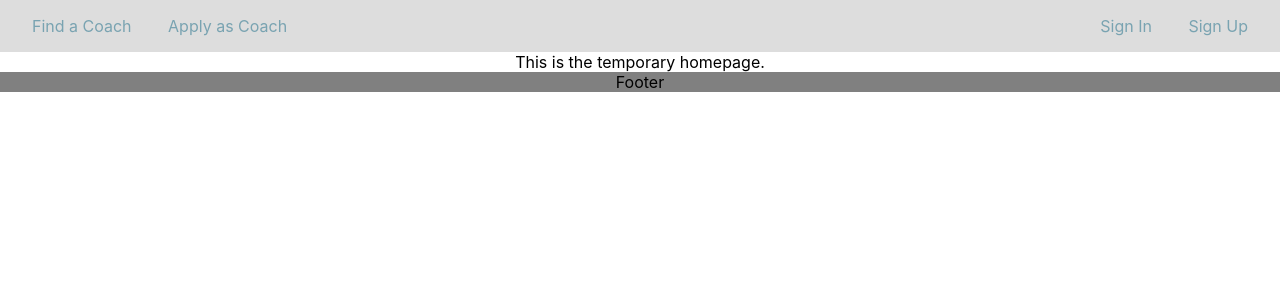
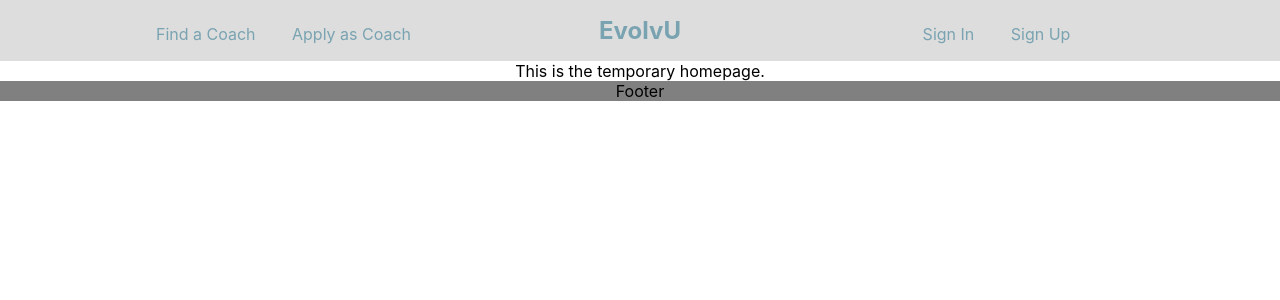
Before and after one commit to BU-Spark/se-evolvu-app, a React (Create React App) app: page / in a window 1280 px wide. Shown: the top 300 px of the page. Built offline with nearby package versions, Linux system fonts and the light colour scheme.

Commit message:
added placeholder for center logo

```diff
--- a/src/components/Navbar/index.css
+++ b/src/components/Navbar/index.css
@@ -11,6 +11,8 @@
     margin: 0;
     list-style: None;
     padding-inline-start: 0;
+    flex: 1;
+    margin-top: 0.5rem;
 }
 
 .navbar-link {
@@ -26,5 +28,11 @@
 }
 
 .navitem:hover {
-    color: #fcf8ec;
+    color: black;
 }
+
+.nav-brand {
+    margin: 0;
+    padding: 0 3rem 0;
+    color: #79a3b1;
+}
--- a/src/components/Navbar/index.js
+++ b/src/components/Navbar/index.js
@@ -16,7 +16,9 @@ const Navbar = () => {
                         <Link className="navitem" to="/home"> Apply as Coach </Link>
                     </li>
                 </ul>
-
+                <div className="nav-logo">
+                    <h2 className="nav-brand"> EvolvU </h2>
+                </div>
                 <ul className="navbar-linklist">
                     <li className="navbar-link" >
                         <Link className="navitem" to="/about"> Sign In </Link>
```
